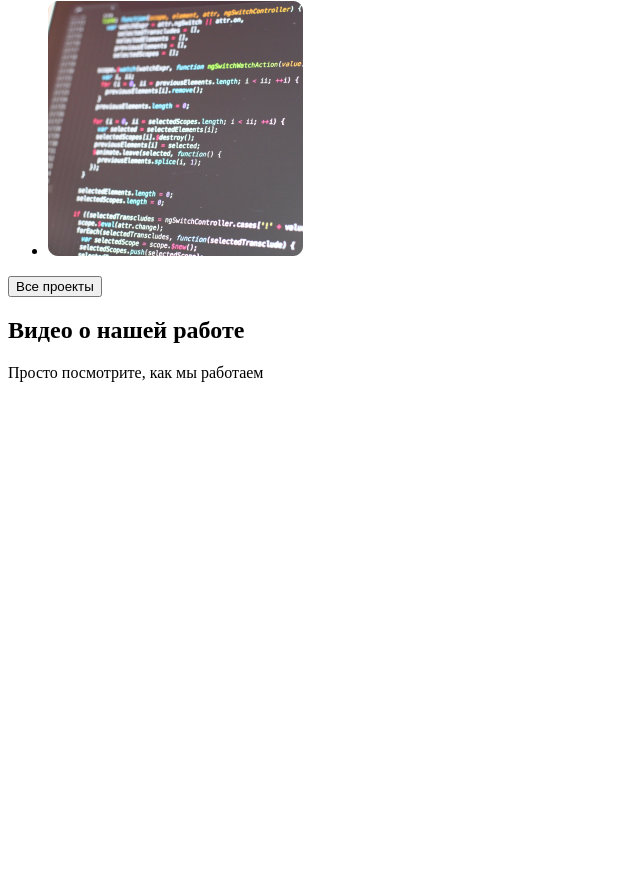
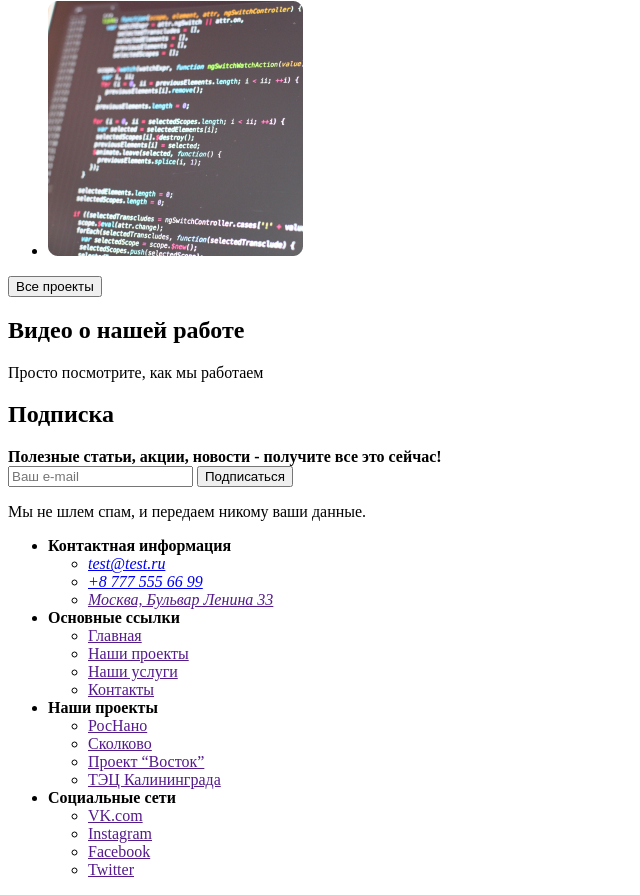
Before and after one commit to albert95gt/blended, a plain HTML site: page index.html in a window 1280 px wide. Shown: the part 3687-4582 px from the top of the page, without its empty margins (0-640 px from the left). Before the commit the page ends 4085 px from the top, so only its background shows below. Drawn offline with Linux system fonts and the light colour scheme.

Commit message:
Разметка

```diff
--- a/index.html
+++ b/index.html
@@ -129,6 +129,65 @@
     <p>Просто посмотрите, как мы работаем</p>
 
    </section>
+   <!--  Подписка  -->
+   <section>
+       <h2>Подписка</h2>
+       <b>Полезные статьи, акции, новости - получите все это сейчас!</b>
+       <form action="">
+           <input type="email" placeholder="Ваш e-mail">
+           <button type="button">Подписаться</button>
+       </form>
+       <p>Мы не шлем спам, и передаем никому ваши данные.</p>
+   </section>
+   <!-- Подвал -->
+   <footer>
+    <ul>
+        <li>
+            <b>Контактная информация</b>
+            <address>
+                <ul>
+                    <li>
+                        <a href="mailto:test@test.ru">test@test.ru</a>
+                    </li>
+                    <li>
+                        <a href="tel:+87775556699">+8 777 555 66 99</a>
+                    </li>
+                    <li>
+                        <a href="">Москва, Бульвар Ленина 33</a>
+                    </li>
+                </ul>
+            </address>
+        </li>
+        <li>
+            <b>Основные ссылки</b>
+            <ul>
+                <li><a href="">Главная</a></li>
+                <li><a href="">Наши проекты</a></li>
+                <li><a href="">Наши услуги</a></li>
+                <li><a href="">Контакты</a></li>
+            </ul>
+        </li>
+        <li>
+            <b>Наши проекты</b>
+            <ul>
+                <li><a href="">РосНано</a></li>
+                <li><a href="">Сколково</a></li>
+                <li><a href="">Проект “Восток”</a></li>
+                <li><a href="">ТЭЦ Калининграда</a></li>
+            </ul>
+        </li>
+        <li>
+            <b>Социальные сети</b>
+            <ul>
+                <li><a href="">VK.com</a></li>
+                <li><a href="">Instagram</a></li>
+                <li><a href="">Facebook</a></li>
+                <li><a href="">Twitter</a></li>
+            </ul>
+        </li>
+    </ul>
+   </footer>
+
 
 </body>
 </html>
```
